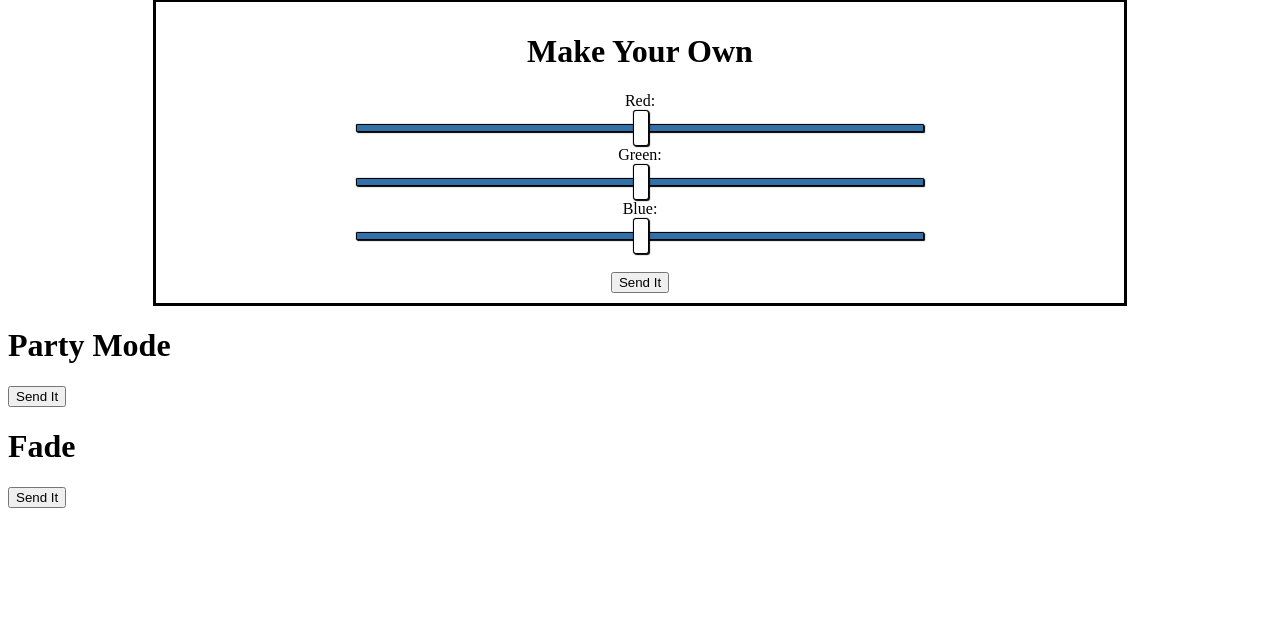
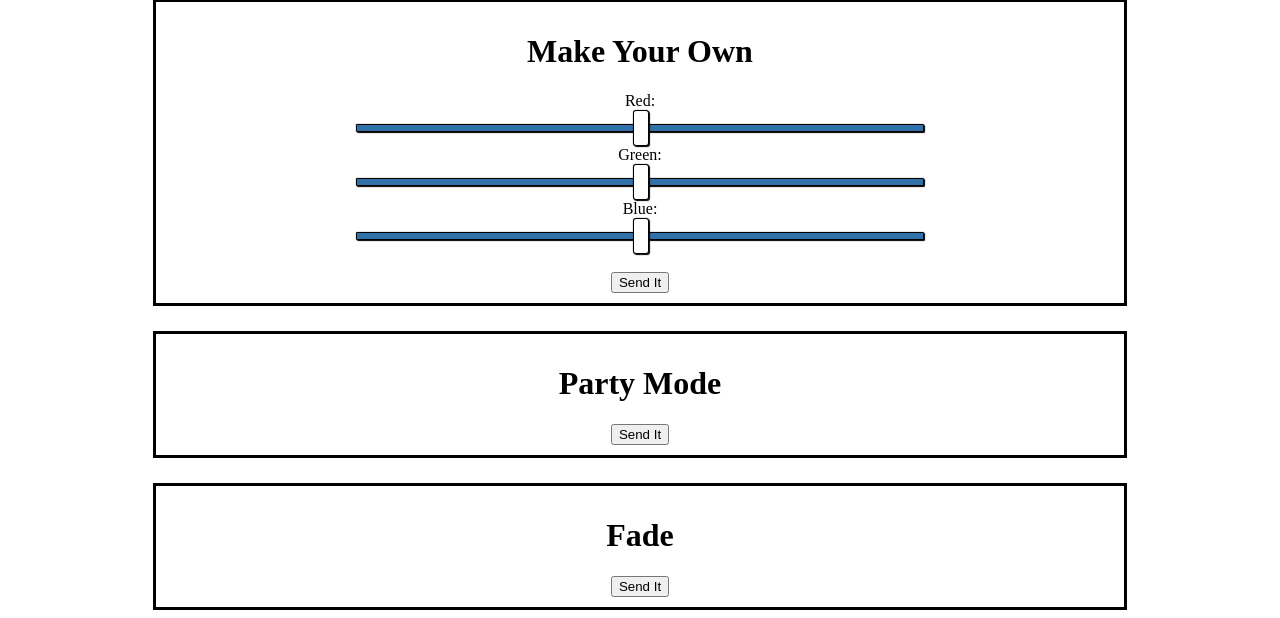
Before and after one commit to the-shwa/piLightServer, a Flask app: page / in a window 1280 px wide. Shown: the part 233-851 px from the top of the page. Before the commit the page ends 741 px from the top, so only its background shows below. Run offline with Flask 2, Linux system fonts and the light colour scheme.

Commit message:
Attempt to fix style sheet after I just broke it.

```diff
--- a/static/style.css
+++ b/static/style.css
@@ -107,7 +107,7 @@ input[type=range]:focus::-ms-fill-lower {
 input[type=range]:focus::-ms-fill-upper {
   background: #367ebd;
 }
-.party .fade{
+.other{
     background-color: white;
     margin: auto;
     width: 75%;
--- a/templates/index.html
+++ b/templates/index.html
@@ -31,13 +31,13 @@
   <input class="btn btn-primary" type="submit" value="Send It">
 </form>
 </div>
-<div class="party">
+<div class="other">
 <h1>Party Mode</h1>
 <form method="POST" action="/party">
   <input class="btn btn-primary" type="submit" value="Send It">
 </form>
 </div>
-<div class="fade">
+<div class="other">
 <h1>Fade</h1>
 <form method="POST" action="/fade">
   <input class="btn btn-primary" type="submit" value="Send It">
```
